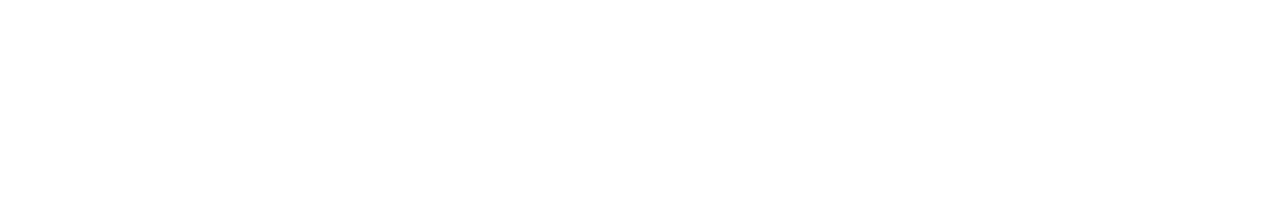
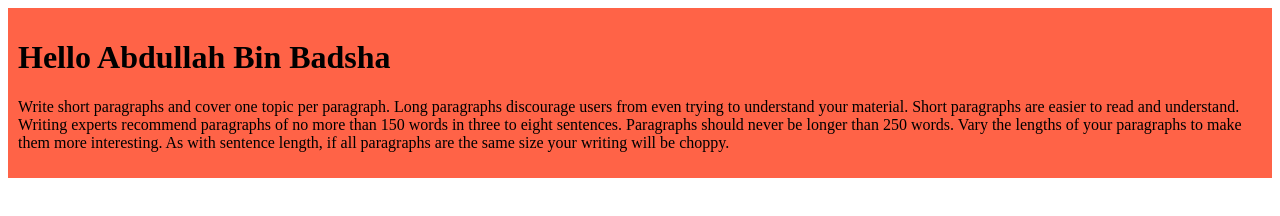
Before and after one commit to Badsha7175/my-first-github-repo, a plain HTML site: page index.html in a window 1280 px wide. Drawn offline with Linux system fonts and the light colour scheme.

Commit message:
added the first css blog

```diff
--- a/index.html
+++ b/index.html
@@ -4,8 +4,18 @@
     <meta charset="UTF-8">
     <meta name="viewport" content="width=device-width, initial-scale=1.0">
     <title>My First Ever Github Repo</title>
+    <link rel="stylesheet" href="style/blog.css";
 </head>
 <body>
-
+    <div>
+    <h1>Hello Abdullah Bin Badsha</h1>
+    <p> Write short paragraphs and cover one topic per paragraph.
+        Long paragraphs discourage users from even trying to understand your material.
+        Short paragraphs are easier to read and understand.
+        Writing experts recommend paragraphs of no more than 150 words in three to eight sentences.
+        Paragraphs should never be longer than 250 words. Vary the lengths of your paragraphs to make them more interesting.
+        As with sentence length, if all paragraphs are the same size your writing will be choppy.
+    </p>
+    </div>
 </body>
 </html>
--- /dev/null
+++ b/style/blog.css
@@ -0,0 +1,4 @@
+div{
+    background-color:tomato;
+    padding : 10px;
+}
```
